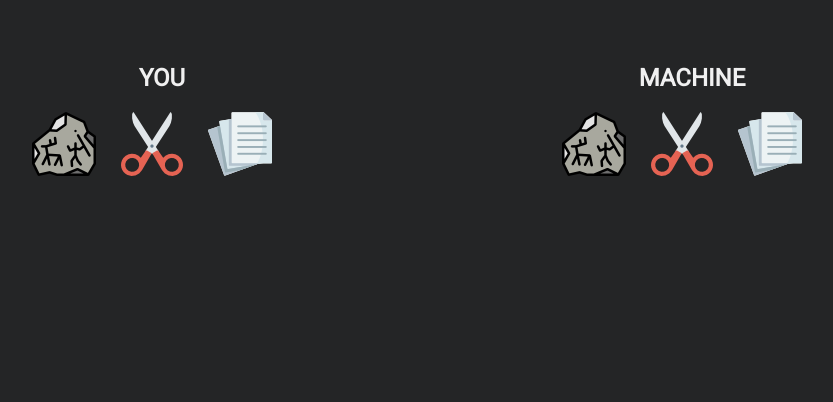
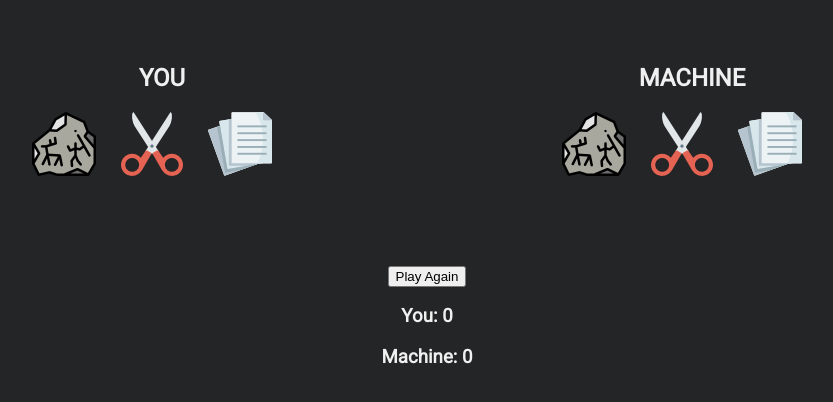
Before and after one commit to PauloBacelar/rock-scissors-and-papers, a plain HTML site: page index.html in a window 1280 px wide. Shown: the part 92-494 px from the top of the page, without its empty margins (221-1054 px from the left). Drawn offline with Linux system fonts and the light colour scheme.

Commit message:
Added button

```diff
--- a/index.html
+++ b/index.html
@@ -49,11 +49,16 @@
       <div class="result">
           <h3 id="player-chose"></h3>
           <h3 id="machine-chose"></h3>
-        </div>
+          <h3 id="result-txt"></h3>
+          <button id="play-again-btn" class="hide">Play Again</button>
+      </div>
     </div>
 
       <!-- Points -->
-      <div class="points"></div>
+      <div class="points">
+        <h3>You: 0</h3>
+        <h3>Machine: 0</h3>
+      </div>
 
       <!-- Script -->
       <script src="./variables.js"></script>
```
